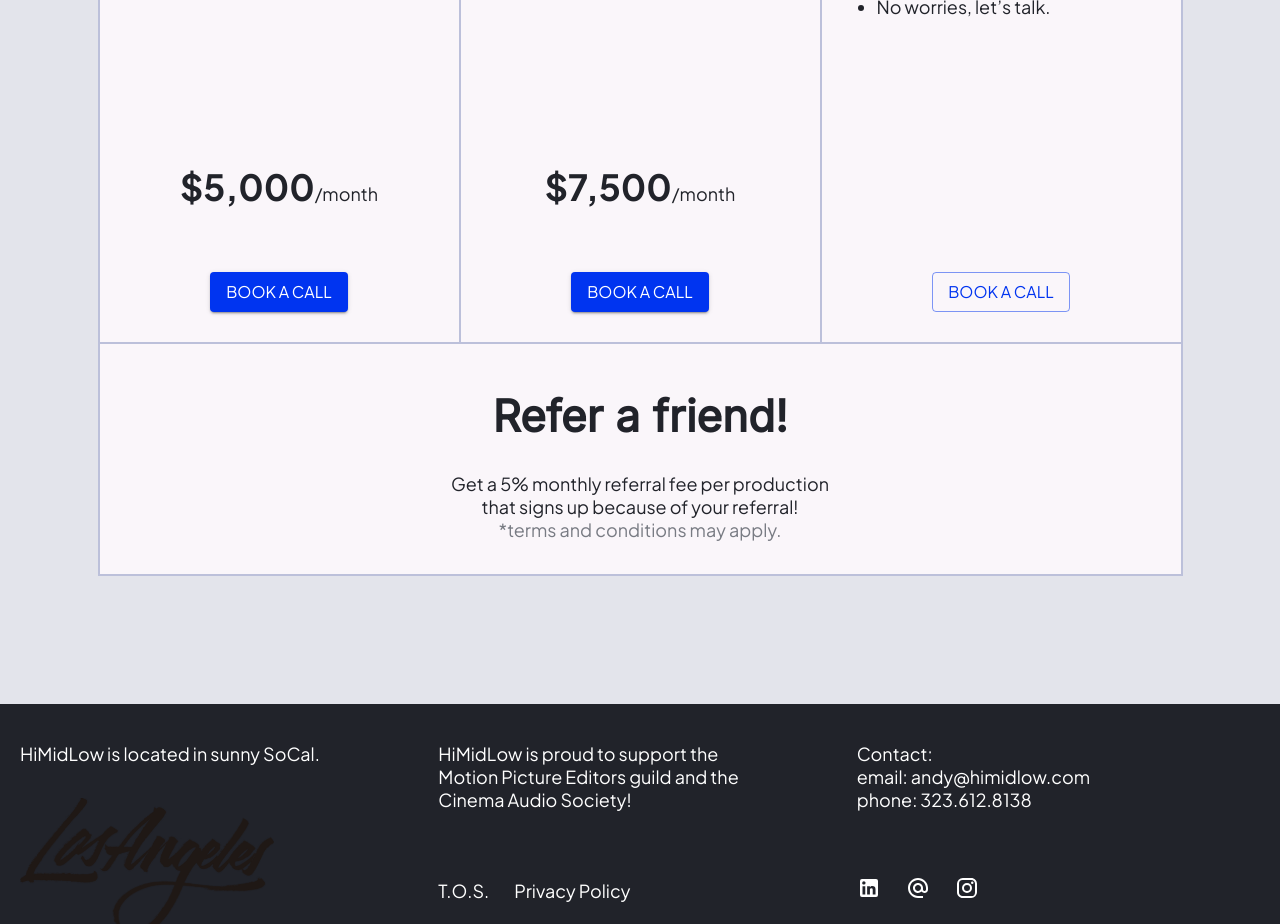
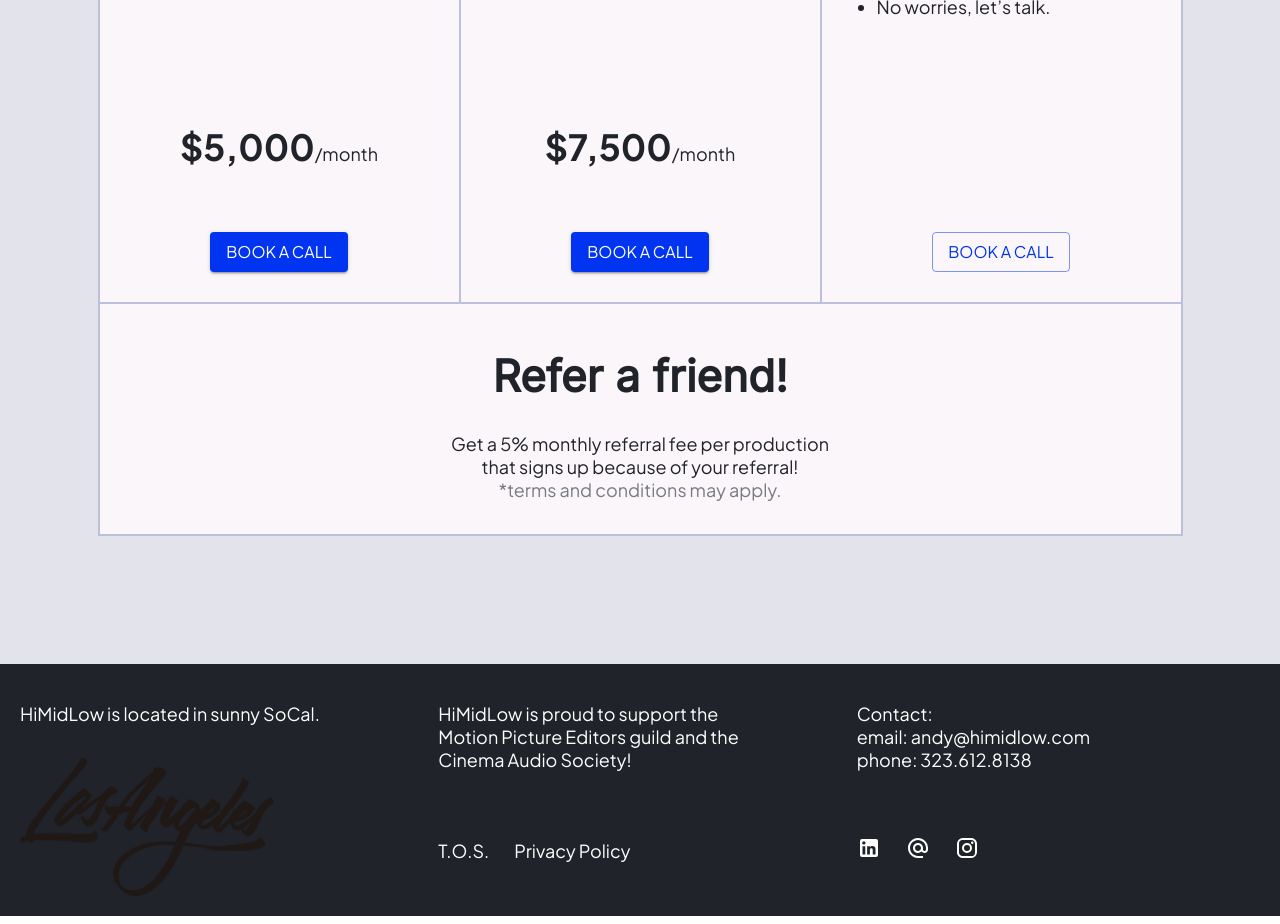
Before and after one commit to annsuparada/HiMIdLow, a React (Create React App) app in the folder client/: page / in a window 1280 px wide. Shown: the part 6380-7304 px from the top of the page. Built offline with nearby package versions, Linux system fonts and the light colour scheme.

Commit message:
update margin top for priceBox

```diff
--- a/client/src/components/NavBar.tsx
+++ b/client/src/components/NavBar.tsx
@@ -1,4 +1,4 @@
-import { Button, Tab, Tabs, useMediaQuery } from '@mui/material'
+import { Tab, Tabs, useMediaQuery } from '@mui/material'
 import React from 'react'
 import { Link } from 'react-router-dom'
 import {
--- a/client/src/components/sections/MembershipLevels.tsx
+++ b/client/src/components/sections/MembershipLevels.tsx
@@ -36,7 +36,7 @@ const MembershipLevels: React.FC = () => {
       margin: '0px',
     },
     priceBox: {
-      marginTop: '100px',
+      marginTop: '60px',
     },
     span: {
       fontSize: '36px',
```
